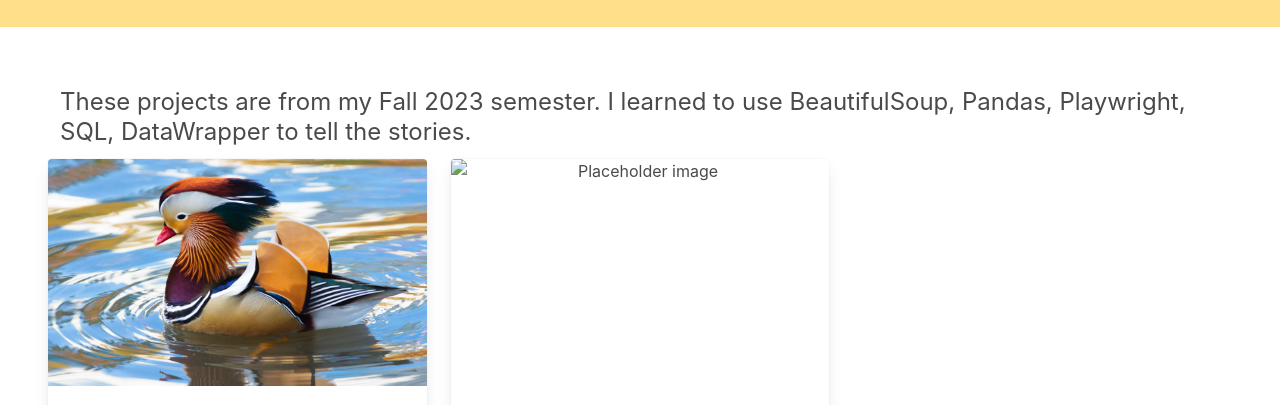
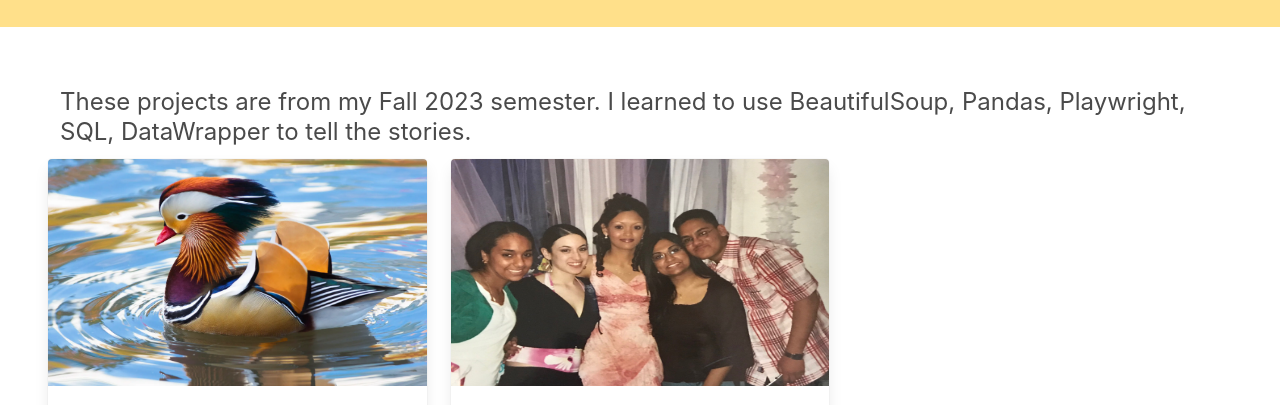
Before and after one commit to jsoma/juliezhn.github.io, a plain HTML site: page index.html in a window 1280 px wide. Shown: the part 247-652 px from the top of the page. Drawn offline with nearby package versions, Linux system fonts and the light colour scheme.

Commit message:
update image

```diff
--- a/index.html
+++ b/index.html
@@ -89,7 +89,7 @@
         <div class="card">
           <div class="card-image">
             <figure class="image is-5by3">
-              <img src="" alt="Placeholder image">
+              <img src="Marisha.jpg" alt="Placeholder image">
             </figure>
           </div>
           <div class="card-content">
```
Also changed, not shown: Marisha.jpg (added), 1 other file.
